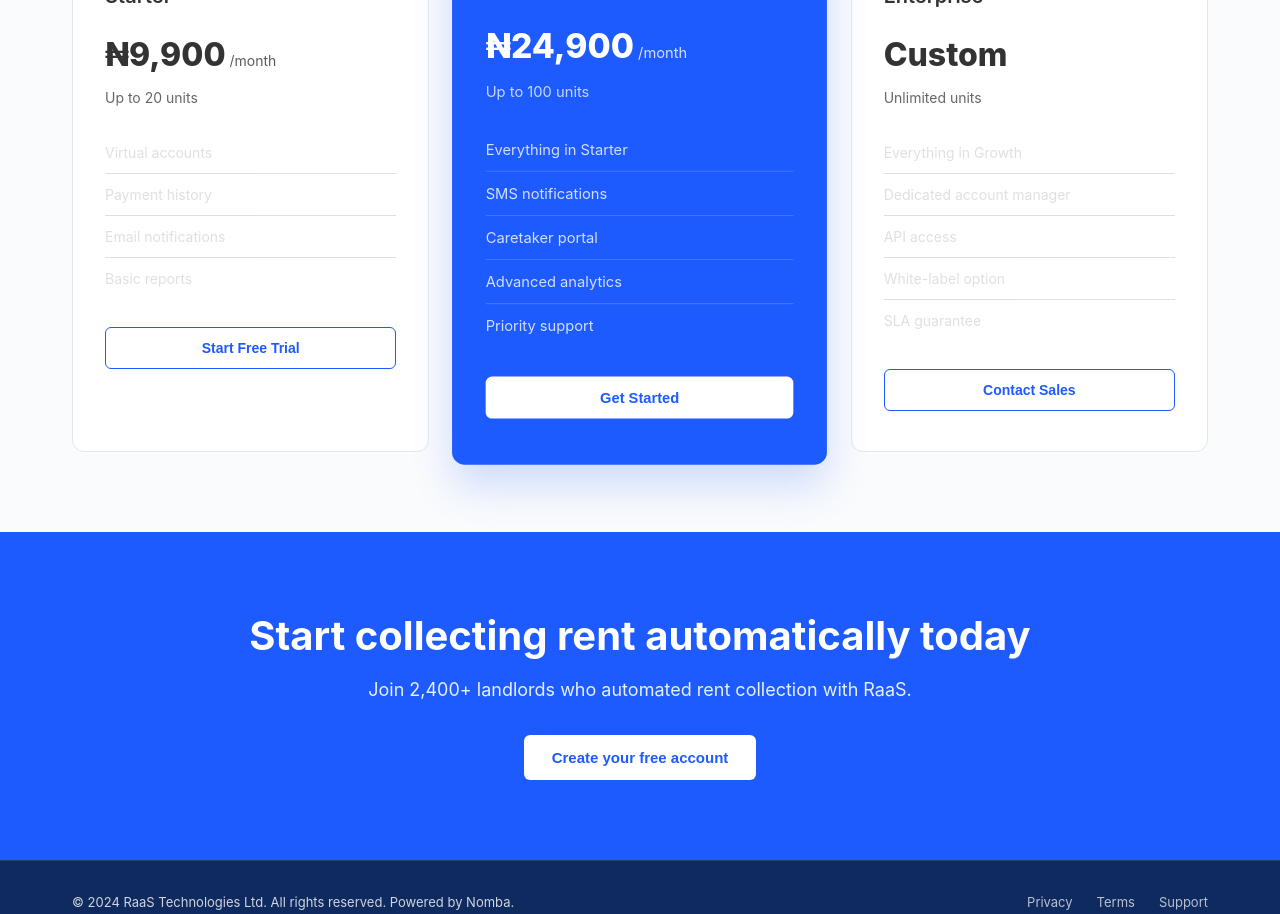
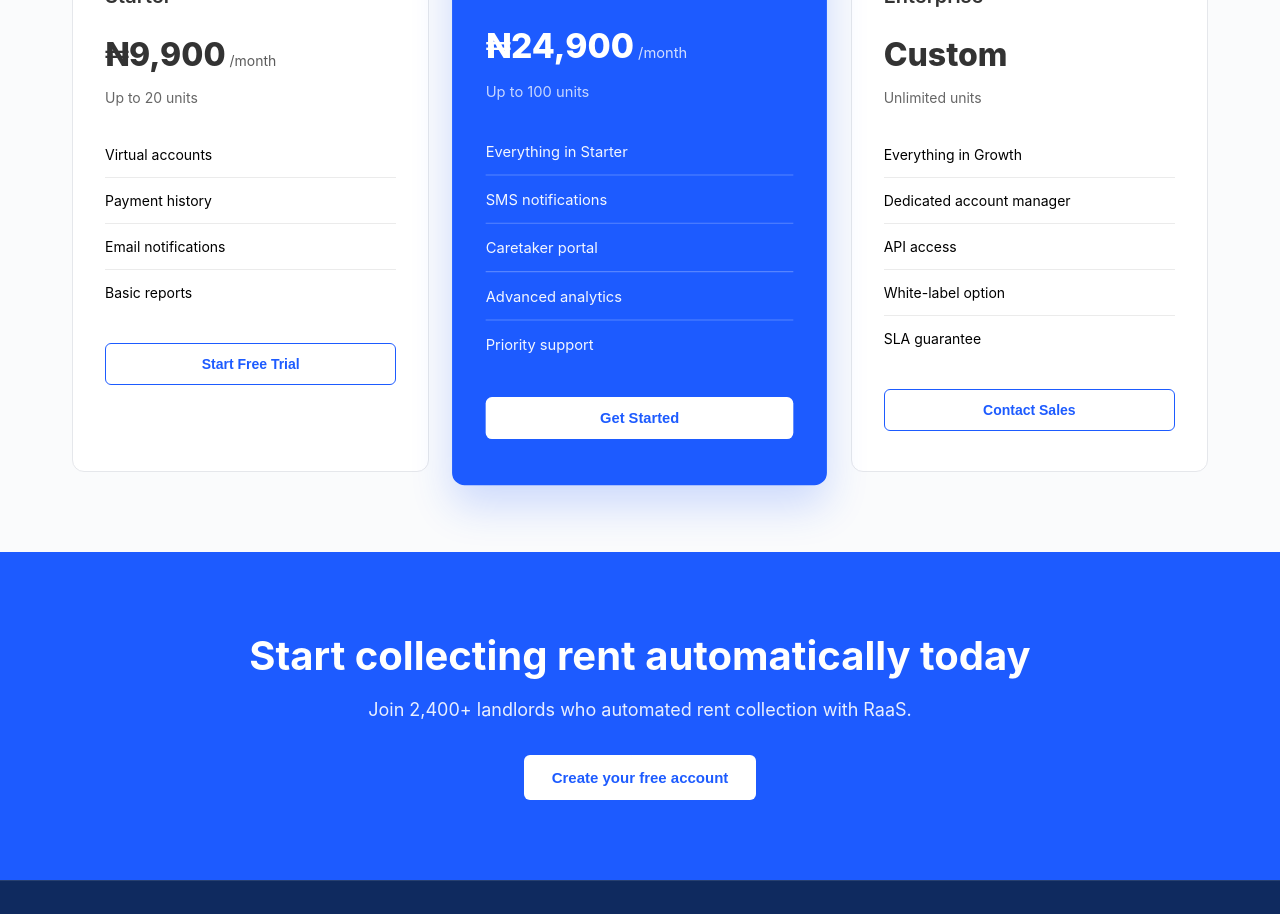
Before and after one commit to johnfemi-source/Rent-as-a-Service, a React (Vite) app: page / in a window 1280 px wide. Shown: the part 2660-3574 px from the top of the page. Built offline with nearby package versions, Linux system fonts and the light colour scheme.

Commit message:
style: update feature list typography and border styling for improved readability

```diff
--- a/src/App.css
+++ b/src/App.css
@@ -572,12 +572,9 @@ main {
 
 .features-list li {
   font-size: 14px;
-  color: inherit;
-  opacity: 0.8;
-  padding: 10px 0;
-  border-bottom: 1px solid;
-  border-color: inherit;
-  opacity: 0.15;
+  color: #000000;
+  padding: 12px 0;
+  border-bottom: 1px solid rgba(0, 0, 0, 0.08);
 }
 
 .features-list li:last-child {
@@ -585,8 +582,8 @@ main {
 }
 
 .pricing-card.featured .features-list li {
-  opacity: 0.8;
-  border-color: rgba(255, 255, 255, 0.2);
+  color: rgba(255, 255, 255, 0.95);
+  border-color: rgba(255, 255, 255, 0.25);
 }
 
 .plan-btn {
```
